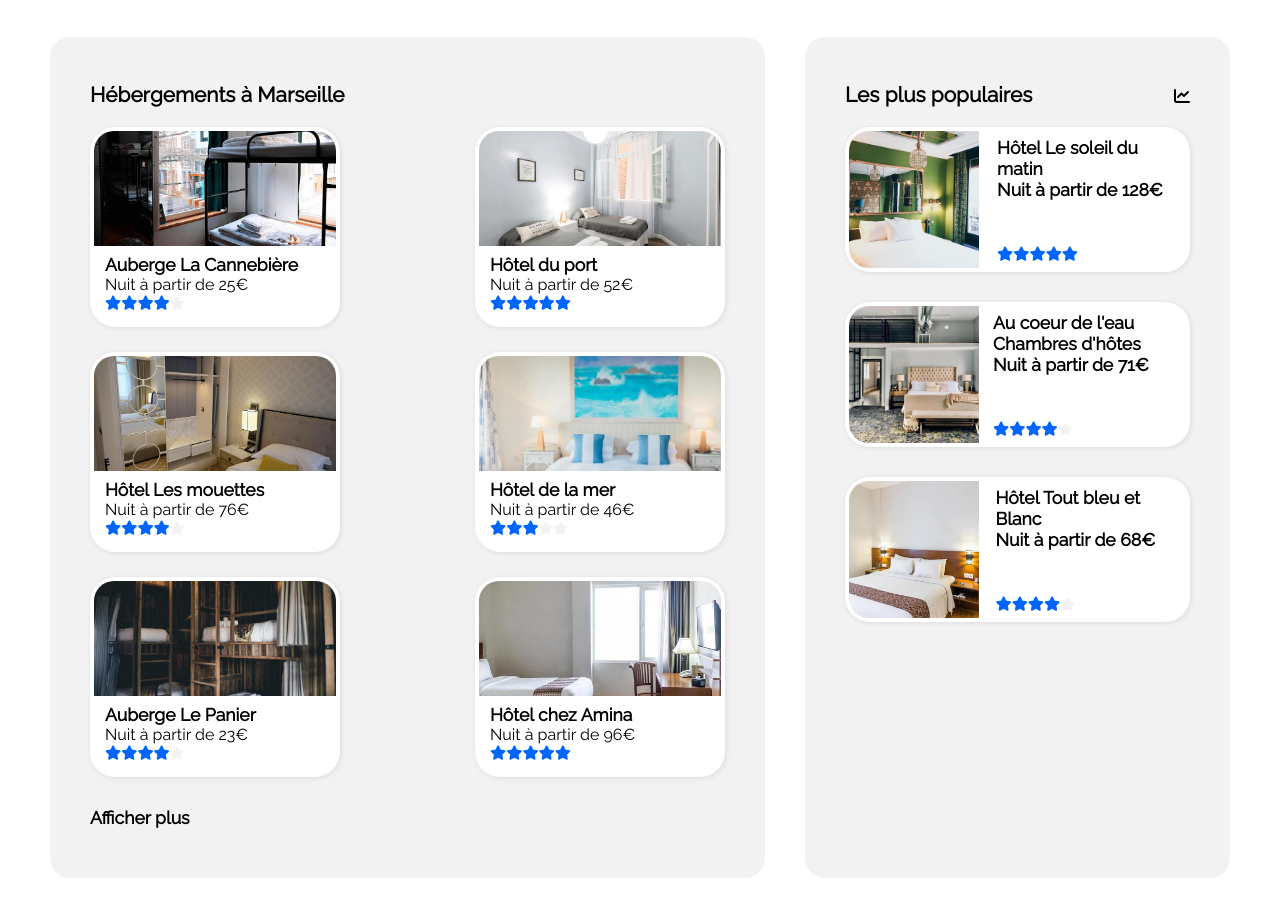
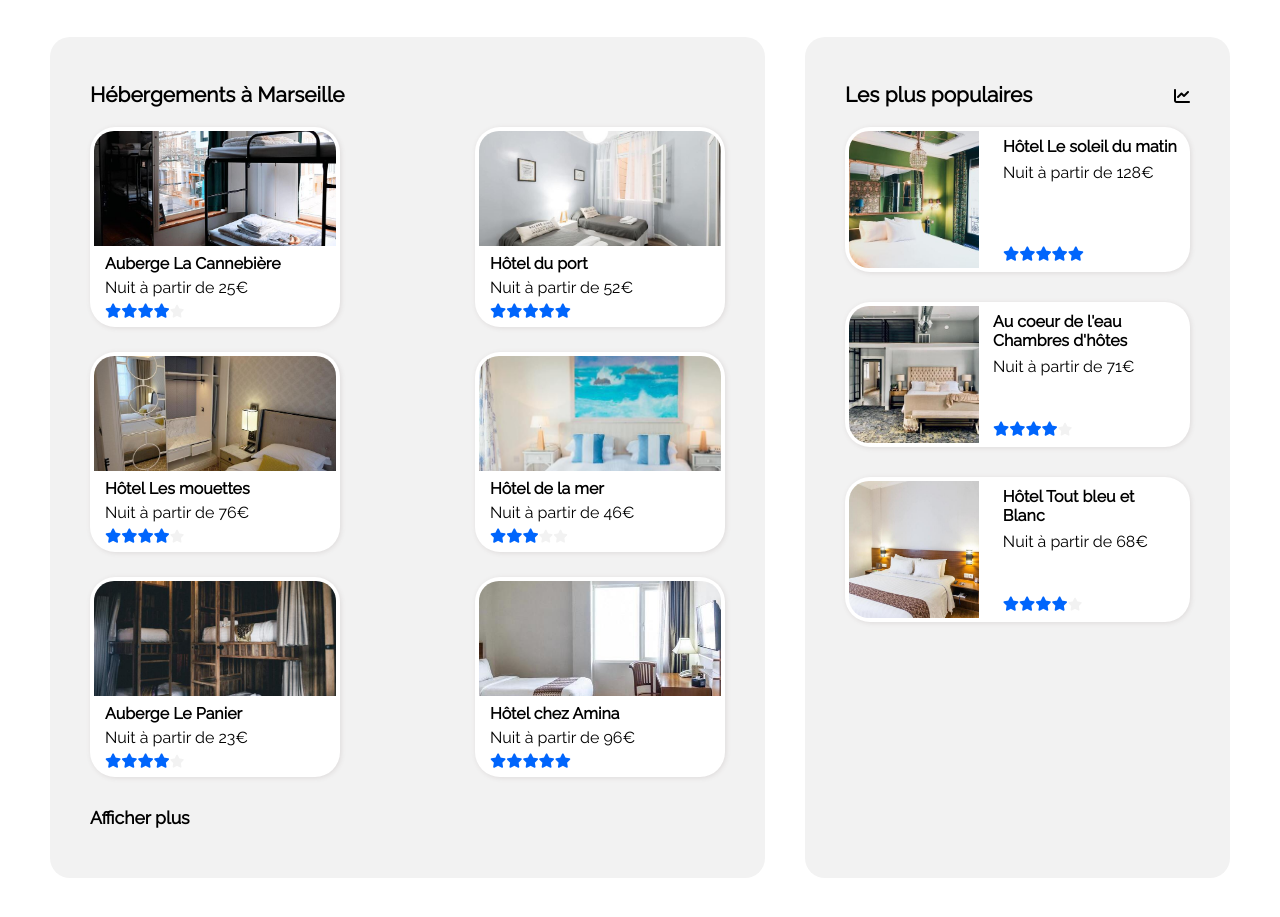
Before and after one commit to FCX-Web/FabriceCoitoux_2_19112020, a plain HTML site: page index.html in a window 1280 px wide. Shown: the part 421-1338 px from the top of the page. Drawn offline with Linux system fonts and the light colour scheme.

Commit message:
retouches

```diff
--- a/index.html
+++ b/index.html
@@ -63,7 +63,7 @@
                             <img src="images/hebergements/4_small/marcus-loke-WQJvWU_HZFo-unsplash.jpg" alt="auberge la cannebiere" />
                         </div>
                         <p class="name_heb">Auberge La Cannebière</p>
-                        <p>Nuit à partir de 25€</p>
+                        <p class="price_heb">Nuit à partir de 25€</p>
                         <p class="blue_star"><i class="fas fa-star"></i><i class="fas fa-star"></i><i class="fas fa-star"></i><i class="fas fa-star"></i><i class="fas fa-star grey_star"></i></p>
                     </a>
                     <a class="card_heb" href="#">
@@ -71,7 +71,7 @@
                             <img src="images/hebergements/4_small/fred-kleber-gTbaxaVLvsg-unsplash.jpg" alt="hotel du port" />
                         </div>
                         <p class="name_heb">Hôtel du port</p>
-                        <p>Nuit à partir de 52€</p>
+                        <p class="price_heb">Nuit à partir de 52€</p>
                         <p class="blue_star"><i class="fas fa-star"></i><i class="fas fa-star"></i><i class="fas fa-star"></i><i class="fas fa-star"></i><i class="fas fa-star"></i></p>
                     </a>
                     <a class="card_heb" href="#">
@@ -79,7 +79,7 @@
                             <img src="images/hebergements/4_small/reisetopia-B8WIgxA_PFU-unsplash.jpg" alt="hotel les mouettes" />
                         </div>
                         <p class="name_heb">Hôtel Les mouettes</p>
-                        <p>Nuit à partir de 76€</p>
+                        <p class="price_heb">Nuit à partir de 76€</p>
                         <p class="blue_star"><i class="fas fa-star"></i><i class="fas fa-star"></i><i class="fas fa-star"></i><i class="fas fa-star"></i><i class="fas fa-star grey_star"></i>
                         </p>
                     </a>
@@ -88,7 +88,7 @@
                             <img src="images/hebergements/4_small/annie-spratt-Eg1qcIitAuA-unsplash.jpg" alt="hotel de la mer" />
                         </div>
                         <p class="name_heb">Hôtel de la mer</p>
-                        <p>Nuit à partir de 46€</p>
+                        <p class="price_heb">Nuit à partir de 46€</p>
                         <p class="blue_star"><i class="fas fa-star"></i><i class="fas fa-star"></i><i class="fas fa-star"></i><i class="fas fa-star grey_star"></i><i class="fas fa-star grey_star"></i>
                         </p>
                     </a>
@@ -97,7 +97,7 @@
                             <img src="images/hebergements/4_small/nicate-lee-kT-ZyaiwBe0-unsplash.jpg" alt="auberge le panier" />
                         </div>
                         <p class="name_heb">Auberge Le Panier</p>
-                        <p>Nuit à partir de 23€</p>
+                        <p class="price_heb">Nuit à partir de 23€</p>
                         <p class="blue_star"><i class="fas fa-star"></i><i class="fas fa-star"></i><i class="fas fa-star"></i><i class="fas fa-star"></i><i class="fas fa-star grey_star"></i>
                         </p>
                     </a>
@@ -106,7 +106,7 @@
                             <img src="images/hebergements/4_small/febrian-zakaria-M6S1WvfW68A-unsplash.jpg" alt="hotel chez amina" />
                         </div>
                         <p class="name_heb">Hôtel chez Amina</p>
-                        <p>Nuit à partir de 96€</p>
+                        <p class="price_heb">Nuit à partir de 96€</p>
                         <p class="blue_star"><i class="fas fa-star"></i><i class="fas fa-star"></i><i class="fas fa-star"></i><i class="fas fa-star"></i><i class="fas fa-star"></i></p>
                     </a>
                 </div>
@@ -125,7 +125,7 @@
                         <div class="title_img_pop">
                             <div class="describ_pop">
                                 <p class="name_heb">Hôtel Le soleil du matin</p>
-                                <p class="name_heb">Nuit à partir de 128€</p>
+                                <p class="price_pop">Nuit à partir de 128€</p>
                             </div>
                             <div>
                                 <p class="blue_star"><i class="fas fa-star"></i><i class="fas fa-star"></i><i class="fas fa-star"></i><i class="fas fa-star"></i><i class="fas fa-star"></i></p>
@@ -140,7 +140,7 @@
                             <div class="describ_pop">
                                 <p class="name_heb">Au coeur de l'eau</p>
                                 <p class="name_heb">Chambres d'hôtes</p>
-                                <p class="name_heb">Nuit à partir de 71€</p>
+                                <p class="price_pop">Nuit à partir de 71€</p>
                             </div>
                             <div>
                                 <p class="blue_star"><i class="fas fa-star"></i><i class="fas fa-star"></i><i class="fas fa-star"></i><i class="fas fa-star"></i><i class="fas fa-star grey_star"></i></p>
@@ -154,7 +154,7 @@
                         <div class="title_img_pop">
                             <div class="describ_pop">
                                 <p class="name_heb">Hôtel Tout bleu et Blanc</p>
-                                <p class="name_heb">Nuit à partir de 68€</p>
+                                <p class="price_pop">Nuit à partir de 68€</p>
                             </div>
                             <div>
                                 <p class="blue_star"><i class="fas fa-star"></i><i class="fas fa-star"></i><i class="fas fa-star"></i><i class="fas fa-star"></i><i class="fas fa-star grey_star"></i></p>
--- a/style.css
+++ b/style.css
@@ -284,8 +284,12 @@ h3 {
 }
 
 .name_heb {
-    font-size: 1.1em;
+    /* font-size: 1.1em; */
     font-weight: bold;
+}
+
+.price_heb {
+    margin: 5px 0;
 }
 
 .blue_star {
@@ -375,6 +379,10 @@ h3 {
 .describ_pop {
     display: flex;
     flex-direction: column;
+}
+
+.price_pop {
+    margin: 7px 0;
 }
 
 
```
